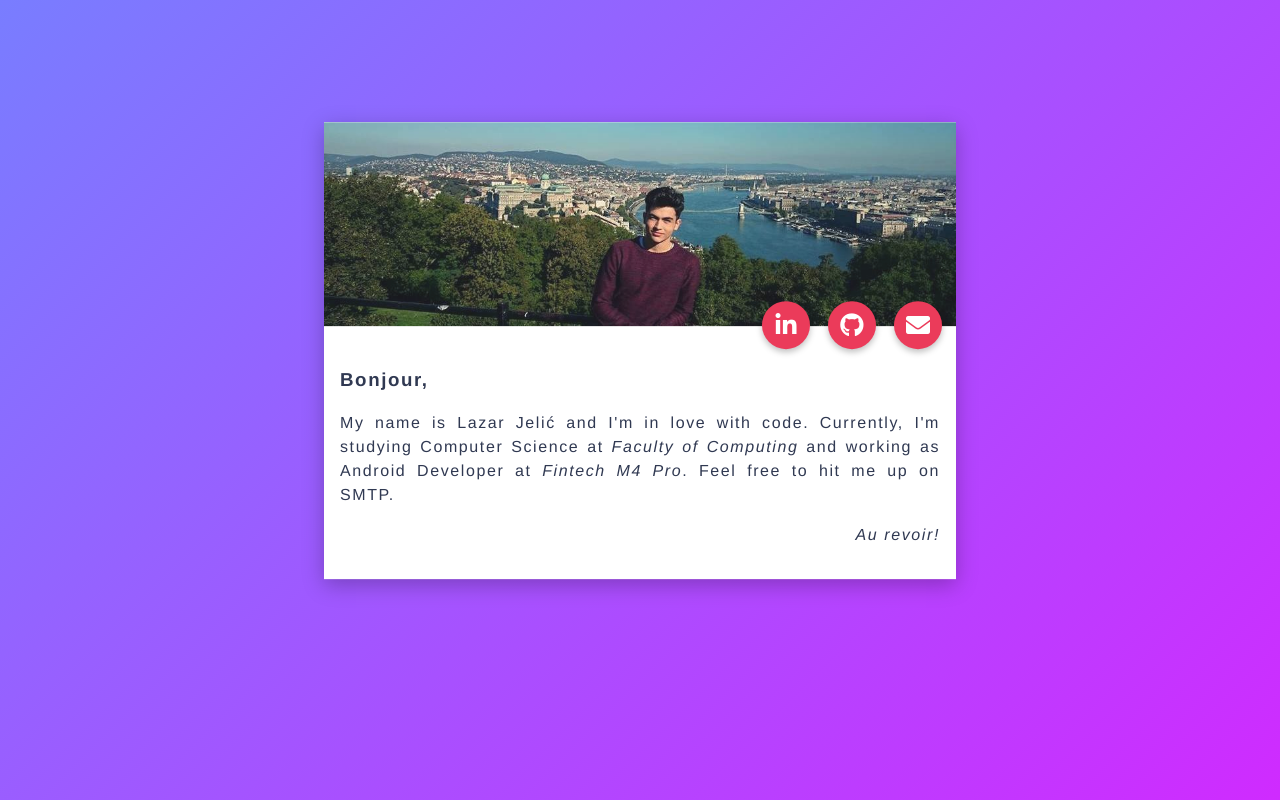
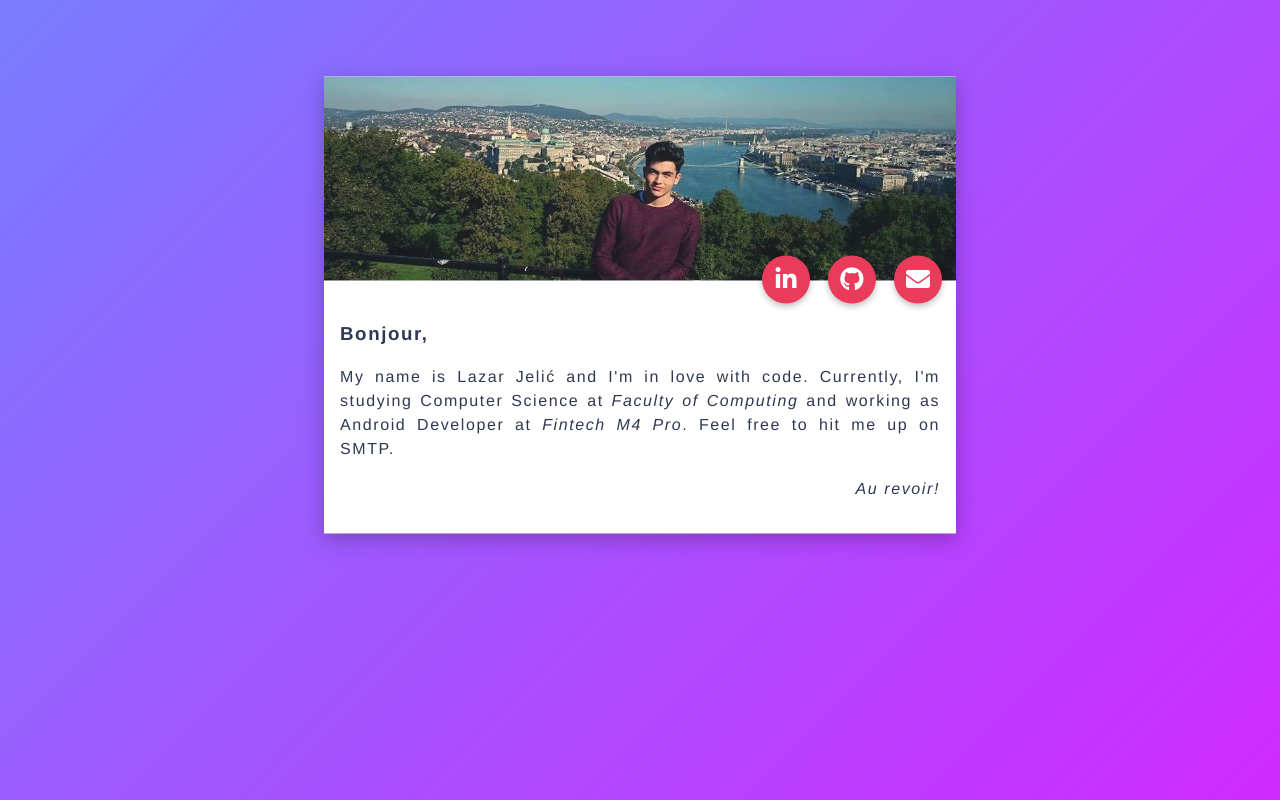
Before and after one commit to jelic98/lazarjelic.com, a PHP site: page / in a window 1280 px wide. Run offline with PHP 8.4, Linux system fonts and the light colour scheme; some libraries are stand-ins or nearby versions.

Commit message:
Decreased top card margin

```diff
--- a/main.css
+++ b/main.css
@@ -63,7 +63,11 @@ body {
   	display: inline-block;
 	position: absolute;
 	width: 50%;
-  	transform: translate(50%, 25%);
+    -webkit-transform: translate(50%, 15%);
+	-moz-transform: translate(50%, 15%);
+    -ms-transform: translate(50%, 15%);
+	-o-transform: translate(50%, 15%);
+	transform: translate(50%, 15%);
   	text-align: justify;
 	background: var(--color-card);
  	box-shadow: 0 6px 20px 0 rgba(0, 0, 0, 0.25);
```
